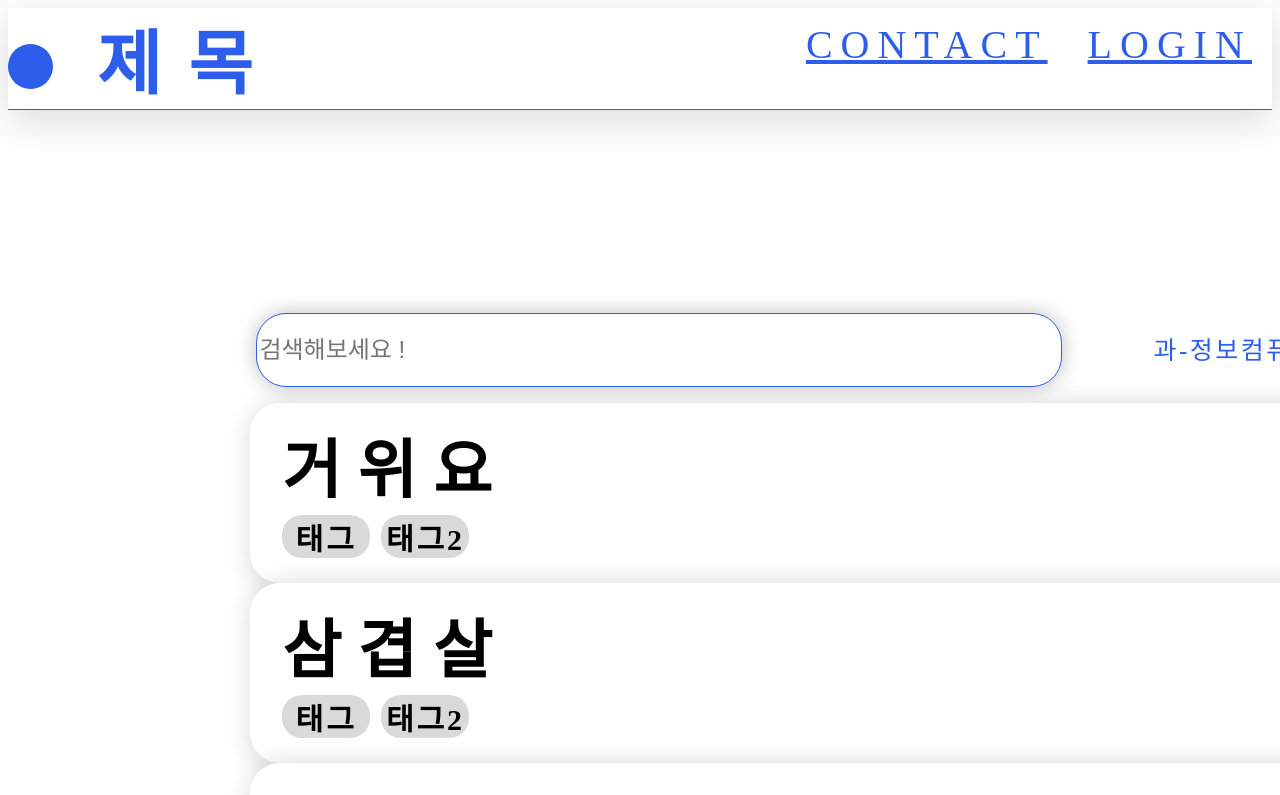
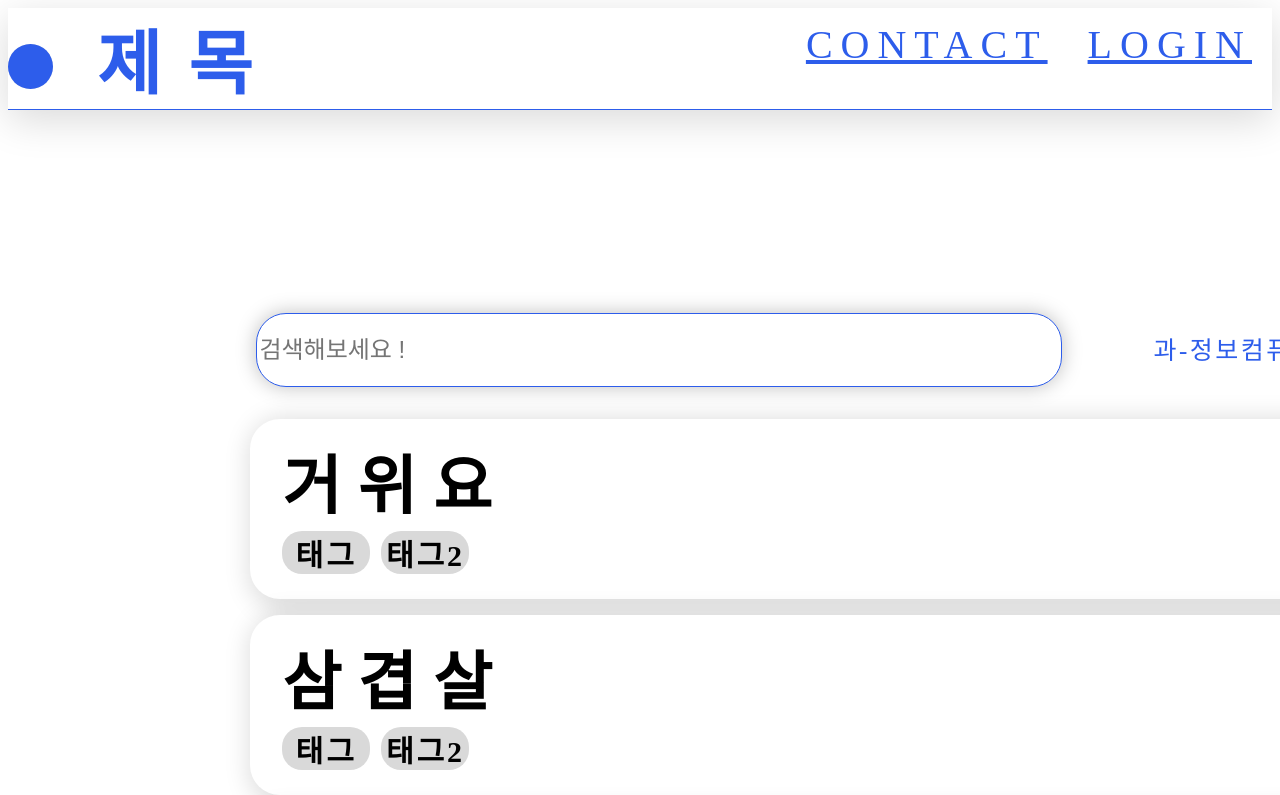
Before and after one commit to ggomabbang/dongarimart, a Next.js app: page /find in a window 1280 px wide. Shown: the top 795 px of the page. Built offline with nearby package versions, Linux system fonts and the light colour scheme.

Commit message:
Update page.js
/find div 동아리 칸 간격 추가

```diff
--- a/app/find/page.js
+++ b/app/find/page.js
@@ -1,7 +1,7 @@
 import './globals.css'
 
 export default function Home() {
-  let Groups = ['거위요', '삼겹살', '말미잘',] //동아리 정보 데이터베이스 불러오기
+  let Groups = ['거위요', '삼겹살', '말미잘','고양이',] //동아리 정보 데이터베이스 불러오기
   return (
     <div className='Vertical_Div'>
       <div className='Horizontal_Div'>
@@ -21,7 +21,7 @@ export default function Home() {
       <div>{
       Groups.map((a,i)=>{
         return(
-          <div className='Div_Fold' key={i}>
+          <div className='Div_Fold' key={i} style={{marginTop:'1%'}}>
             <div className='Hor_Div'>
               <h4 className='Title' style={{position:'absolute', marginTop:'1%', marginLeft:'2%'}}>{a}
               <h className='SubTitle' style={{position:'absolute',marginTop:'20%', marginLeft:'160%'}}>부제목</h>
```
